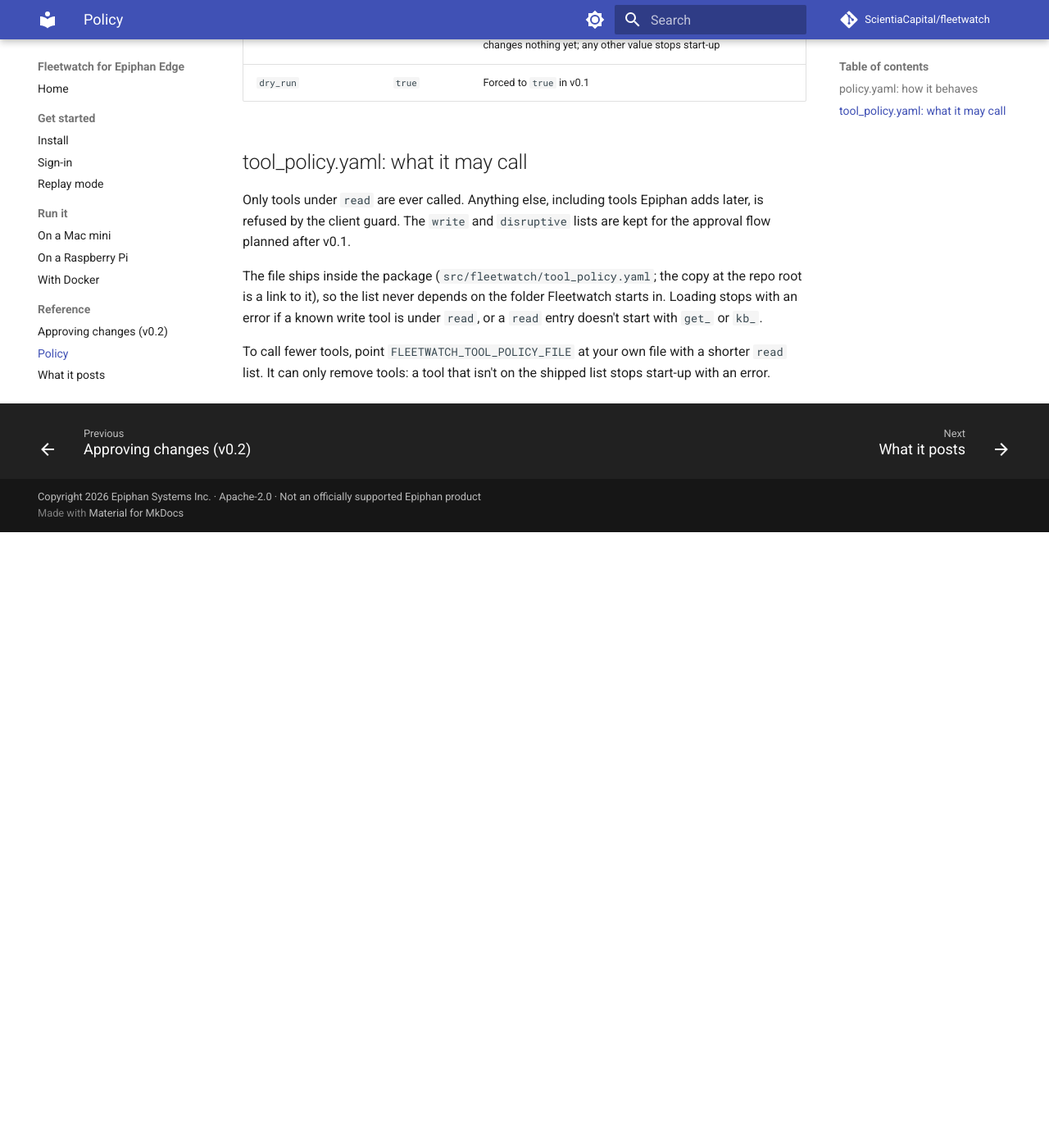
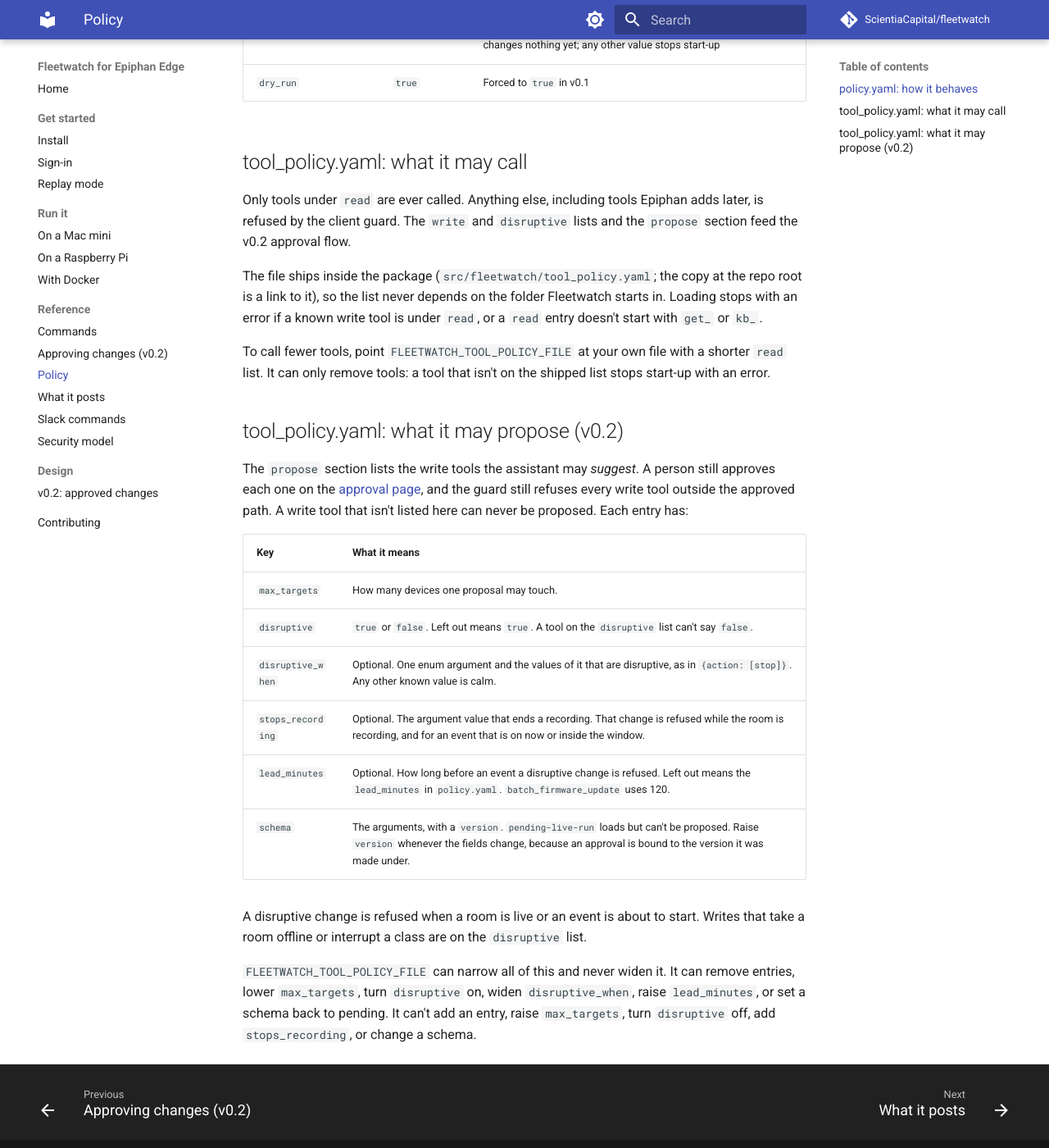
Before and after one commit to ScientiaCapital/fleetwatch, an MkDocs documentation site: the page built from docs/policy.md, in a window 1280 px wide and 1400 px high, scrolled down 1146 px. Shown: the whole window at 82% size. Built offline with MkDocs 1.6.1 and Material for MkDocs 9.7.7, drawn with Linux system fonts in a browser that asks for light colours; comment, search, counter and statistics services are not loaded; before the commit the page ends 1795 px from its top, so only the background shows below that.

Commit message:
docs: add a command reference and document the v0.2 propose rules (#137)
docs/cli.md lists every command and flag. docs/policy.md now explains the
propose section of tool_policy.yaml: max_targets, disruptive_when,
stops_recording, lead_minutes and schema.

Co-authored-by: Claude Sonnet 5.5 <noreply@anthropic.com>

```diff
--- a/docs/policy.md
+++ b/docs/policy.md
@@ -25,7 +25,7 @@ Two files control behavior. Both are plain YAML in the repo folder.
 ## tool_policy.yaml: what it may call
 
 Only tools under `read` are ever called. Anything else, including tools Epiphan adds later, is refused by the
-client guard. The `write` and `disruptive` lists are kept for the approval flow planned after v0.1.
+client guard. The `write` and `disruptive` lists and the `propose` section feed the v0.2 approval flow.
 
 The file ships inside the package (`src/fleetwatch/tool_policy.yaml`; the copy at the repo root is a link to it),
 so the list never depends on the folder Fleetwatch starts in. Loading stops with an error if a known write tool is
@@ -33,3 +33,25 @@ under `read`, or a `read` entry doesn't start with `get_` or `kb_`.
 
 To call fewer tools, point `FLEETWATCH_TOOL_POLICY_FILE` at your own file with a shorter `read` list. It can only
 remove tools: a tool that isn't on the shipped list stops start-up with an error.
+
+## tool_policy.yaml: what it may propose (v0.2)
+
+The `propose` section lists the write tools the assistant may *suggest*. A person still approves each one on the
+[approval page](approving-changes.md), and the guard still refuses every write tool outside the approved path. A
+write tool that isn't listed here can never be proposed. Each entry has:
+
+| Key | What it means |
+|---|---|
+| `max_targets` | How many devices one proposal may touch. |
+| `disruptive` | `true` or `false`. Left out means `true`. A tool on the `disruptive` list can't say `false`. |
+| `disruptive_when` | Optional. One enum argument and the values of it that are disruptive, as in `{action: [stop]}`. Any other known value is calm. |
+| `stops_recording` | Optional. The argument value that ends a recording. That change is refused while the room is recording, and for an event that is on now or inside the window. |
+| `lead_minutes` | Optional. How long before an event a disruptive change is refused. Left out means the `lead_minutes` in `policy.yaml`. `batch_firmware_update` uses 120. |
+| `schema` | The arguments, with a `version`. `pending-live-run` loads but can't be proposed. Raise `version` whenever the fields change, because an approval is bound to the version it was made under. |
+
+A disruptive change is refused when a room is live or an event is about to start. Writes that take a room offline
+or interrupt a class are on the `disruptive` list.
+
+`FLEETWATCH_TOOL_POLICY_FILE` can narrow all of this and never widen it. It can remove entries, lower `max_targets`,
+turn `disruptive` on, widen `disruptive_when`, raise `lead_minutes`, or set a schema back to pending. It can't add an
+entry, raise `max_targets`, turn `disruptive` off, add `stops_recording`, or change a schema.
--- a/mkdocs.yml
+++ b/mkdocs.yml
@@ -47,6 +47,7 @@ nav:
       - On a Raspberry Pi: raspberry-pi.md
       - With Docker: docker.md
   - Reference:
+      - Commands: cli.md
       - "Approving changes (v0.2)": approving-changes.md
       - Policy: policy.md
       - What it posts: what-it-posts.md
```
Also changed, not shown: docs/cli.md (added, +29 -0 lines).
